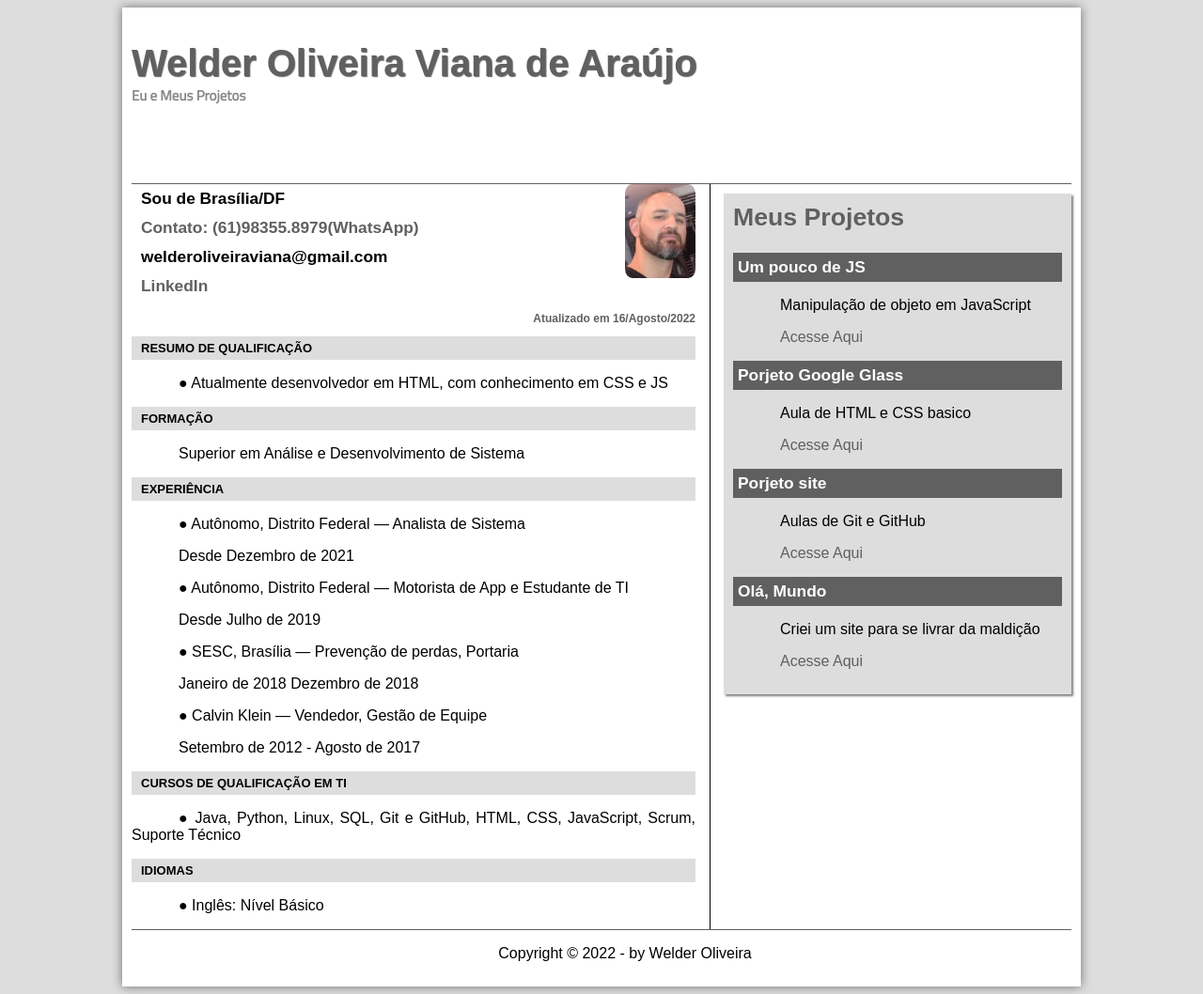
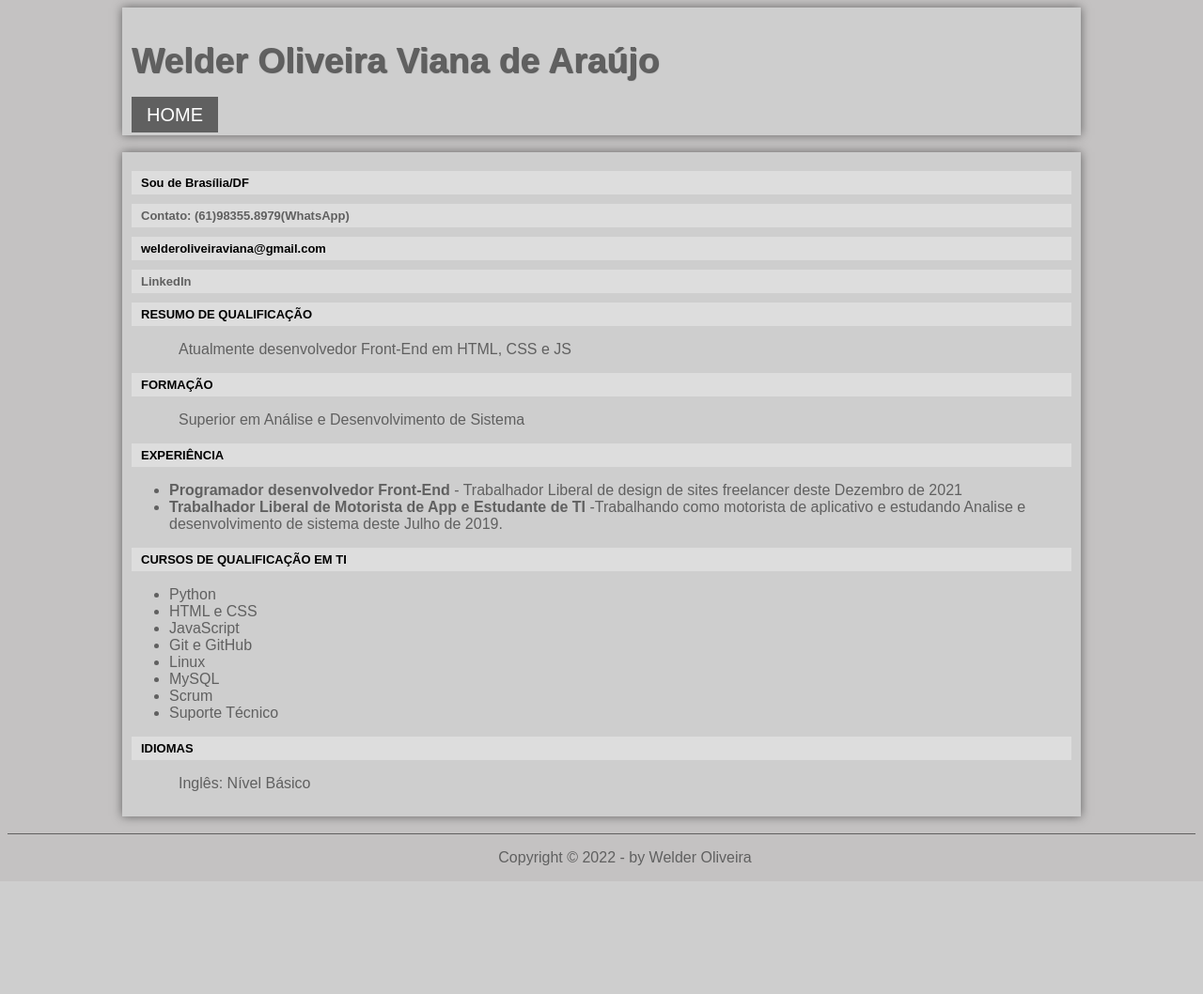
Before and after one commit to welderova/WOVA, a PHP site: page /curriculo/index.html in a window 1280 px wide. Shown: the whole page at 94% size. After the commit the page ends 921 px from the top, so only its background shows below. Run offline with PHP 8.4, Linux system fonts and the light colour scheme; some web fonts are replaced.

Commit message:
atualização 26/02/2023
atualização dos links ,curriculo e projetos

```diff
--- a/css/setilo.css
+++ b/css/setilo.css
@@ -32,7 +32,7 @@ body {
     margin-right: 10%;
     flex: 70%;
 
-    text-align: right;
+    text-align: center;
     padding: 20px;
 }
 .menu a{
--- a/curriculo/index.html
+++ b/curriculo/index.html
@@ -4,89 +4,57 @@
 	<meta charset="UTF-8">
     <meta http-equiv="X-UA-Compatible" content="IE=edge">
     <meta name="viewport" content="width=device-width, initial-scale=1.0">
-	<title>Site do WELDER</title>
+	<title>Curriculo Welder</title>
 	<link rel="stylesheet" href="style.css">
 
 </head>
 
 <body>
-<div id="interface">
-	<header id="cabecalho">
-		<hgroup>
+	<header>
 		<h1>Welder Oliveira Viana de Araújo</h1>
-			<h2>Eu e Meus Projetos</h2>
-		</hgroup>
+		<a class="link" href="../index.html">HOME</a>
     </header>
-<section id="corpo">
-	<img src="img/foto-welder.jpg" height="100px "/>
-	<article id="noticia-principal">
-		<header id="cabecalho-artigo">
-			<hgroup>
+	<br>
+
+	<section>
 
 		<h2>Sou de Brasília/DF</h2>
 		<h2><a href="https://wa.me/messge/LPQ4BDVKRKYA1">Contato: (61)98355.8979(WhatsApp)</a></h2>
 		<h2>welderoliveiraviana@gmail.com</h2>
 		<h2><a href="https://www.linkedin.com/in/welderova/">LinkedIn</a></h2>
-				<h3 class="direita">Atualizado em 16/Agosto/2022</h3>
-			</hgroup>
-		</header>
+
 		<h2>RESUMO DE QUALIFICAÇÃO</h2>
-	<p>● Atualmente desenvolvedor em HTML, com conhecimento em CSS e JS</p>
+		<p>Atualmente desenvolvedor Front-End em HTML, CSS e JS</p>
 
 		<h2>FORMAÇÃO</h2>
 		<p>Superior em Análise e Desenvolvimento de Sistema</p>
 
 		<h2>EXPERIÊNCIA</h2>
-	<p>● Autônomo, Distrito Federal — Analista de Sistema</p>
-	<p>Desde Dezembro de 2021</p>
-	<p>● Autônomo, Distrito Federal — Motorista de App e Estudante de TI</p>
-	<p>Desde Julho de 2019</p>
-	<p>● SESC, Brasília — Prevenção de perdas, Portaria</p>
-	<p>Janeiro de 2018 Dezembro de 2018</p>
-	<p>● Calvin Klein — Vendedor, Gestão de Equipe</p>
-	<p>Setembro de 2012 - Agosto de 2017
-	</p>
-
-
-
+		<ul class="lista1">
+		<li><b>Programador desenvolvedor Front-End</b> - Trabalhador Liberal de design de sites freelancer deste Dezembro de 2021</li>
+		<li><b>Trabalhador Liberal de Motorista de App e Estudante de TI</b> -Trabalhando como motorista de aplicativo e estudando Analise e desenvolvimento de sistema deste Julho de 2019.</li>
+	</ul>
 
 	<h2>CURSOS DE QUALIFICAÇÃO EM TI</h2>
-	<p>● Java, Python, Linux, SQL, Git e GitHub, HTML, CSS, JavaScript, Scrum, Suporte Técnico</p>
+
+	<ul class="lista2">
+		<li>Python</li>
+		<li>HTML e CSS</li>
+		<li>JavaScript</li>
+		<li>Git e GitHub</li>
+		<li>Linux</li>
+		<li>MySQL</li>
+		<li>Scrum</li>
+		<li>Suporte Técnico</li>
+	</ul>
 
 	<h2>IDIOMAS</h2>
-	<p>● Inglês: Nível Básico</p>
-
+	<p>Inglês: Nível Básico</p>
 
 	</section>
-
-
-<aside id="lateral">
-	<h1>Meus Projetos</h1>
-	<article>
-        <h2>Um pouco de JS</h2>
-        <p>Manipulação de objeto em JavaScript</p>
-        <p><a href="teste-JS/teste.html">Acesse Aqui</a></p>
-    </article>
-	<article>
-        <h2>Porjeto Google Glass</h2>
-        <p>Aula de HTML e CSS basico</p>
-        <p><a href="google-glass/google-glass.html">Acesse Aqui</a></p>
-    </article>
-    <article>
-        <h2>Porjeto site</h2>
-        <p>Aulas de Git e GitHub</p>
-        <p><a href="projeto-site/projeto-site.html">Acesse Aqui</a></p>
-    </article>
-    <article>
-        <h2>Olá, Mundo</h2>
-        <p>Criei um site para se livrar da maldição</p>
-        <p><a href="ola-mundo/se_livrando_da_maldicao.html">Acesse Aqui</a></p>
-    </article>
-
-</aside>
+	<br>
 <footer id="rodape">
 	<p>Copyright &copy; 2022 - by Welder Oliveira <br/>
-
 </footer>
 </div>
 </body>
--- a/curriculo/style.css
+++ b/curriculo/style.css
@@ -6,19 +6,54 @@
 }
 body {
 	font-family: Arial, sans-serif;
-	background-color: #dddddd;
+	background-color: #c4c2c2;
 	color: rbga(0, 0, 0, 1);
 }
 
-div#interface {
+header {
+
+    padding: 0%;
+    margin-bottom: 0%;
 	width: 1000px;
-	background-color: #ffffff;
+	background-color: #cecece;
 	margin: auto;
 	box-shadow: 0px 0px 10px rgba(0,0,0,.5);
 	padding: 10px;
  }
+ .link {
+	background-color: #606060;
+    color: white;
+    text-decoration: none;
+    font-size: 20px;
+    padding: 8px 16px;
+}
+.link:hover {
+	background: none;
+    color:#606060;
+
+}
+ h1 {
+	font-family: 'FonteLogo', sans-serif;
+    font-size: 28pt;
+    color: #606060;
+    text-shadow: 1px 1px 1px rgba(0, 0, 0, .6);
+ }
+section {
+	width: 1000px;
+	background-color: #cecece;
+	margin: auto;
+	box-shadow: 0px 0px 10px rgba(0,0,0,.5);
+	display: block;
+	width: 1000px;
+	padding: 10px;
+}
+
+ul {
+	color: #606060;
+}
 
 p {
+	color: #606060;
 	text-align: justify;
 	text-indent: 50px;
 }
@@ -28,45 +63,8 @@ a {
 	text-decoration: none;
 }
 
-img {
-	border-radius: 10%;
-	float: right;
-}
 
-header#cabecalho {
-    border-bottom: 1px #606060 solid;
-    height: 150px;
-
-}
-
-header#cabecalho h1 {
-    font-family: 'FonteLogo', sans-serif;
-    font-size: 30pt;
-    color: #606060;
-    text-shadow: 1px 1px 1px rgba(0, 0, 0, .6);
-    padding: 0%;
-    margin-bottom: 0%;
-}
-
-header#cabecalho h2 {
-    font-family: 'Titillium Web', sans-serif;
-    color: #888888;
-    font-size: 15px;
-    padding: 0px;
-    margin-top: 0px;
-}
-
-/*Aqui vamos fazer o estilo do section, aside, fooder que são a seção, o lado e o rodape do site*/
-
-section#corpo {
-	display: block;
-	width: 600px;
-	float: left;
-	border-right: 1px solid #000000;
-	padding-right: 15px;
-}
-
-article#noticia-principal h2 {
+h2 {
 	font-size: 13px;
 	color: #000000;
 	background-color: #dddddd;
@@ -74,75 +72,21 @@ article#noticia-principal h2 {
 	margin: 10px 0px 10px 0px;
 }
 
-header#cabecalho-artigo h1 {
-	font-family: 'FonteLogo', sans-serif;
-	font-size: 20pt;
-	color: #030202;
-	margin-top: 0px;
-	margin-top: 0px;
-}
 .direita {
 	text-align: right;
 }
 
-header#cabecalho-artigo h2 {
-	font-size: 13pt;
 
-	background-color: #ffffff;
-	margin: 0px;
-}
 
-header#cabecalho-artigo h3 {
-	font-size: 12px;
-	color: #606060;
-}
-
-table#tabelaspec {
-	border: 1px solid #606060;
-	border-spacing: 0px;
-	margin-left: auto;
-	margin-right: auto;
-}
-
-table#tabelaspec td {
-	border: 1px solid #606060;
-	padding: 10px;
-	text-align: center;
-	vertical-align: middle;
-}
-
-table#tabelaspec td.ce {
-	color: #ffffff;
-	background-color: #606060;
-	vertical-align: top;
-	font-weight: bold;
-}
-
-table#tabelaspec td.cd {
-	background-color: #cecece;
-}
-
-table#tabelaspec caption {
-	color: #888888;
-	font-size: 13px;
-	font-weight: bold;
-}
-
-table#tabelaspec caption span {
-	display: block;
-	float: right;
-	color: #000000;
-	font-size: 8pt;
-	margin-top: 10px;
-}
 
 aside#lateral {
 	display: block;
 	width: 350px;
-	float: right;
+	margin: auto;
+	float: left;
 	background-color: #dddddd;
 	padding: 10px;
-	margin-top: 10px;
+
 	box-shadow: 2px 2px 2px rgba(0, 0, 0, .5);
 }
 
```
Also changed, not shown: curriculo/indexProjetos.html (added, +46 -0 lines), index.html (+4 -5 lines). Lines whose indentation alone changed are shown as unchanged.
